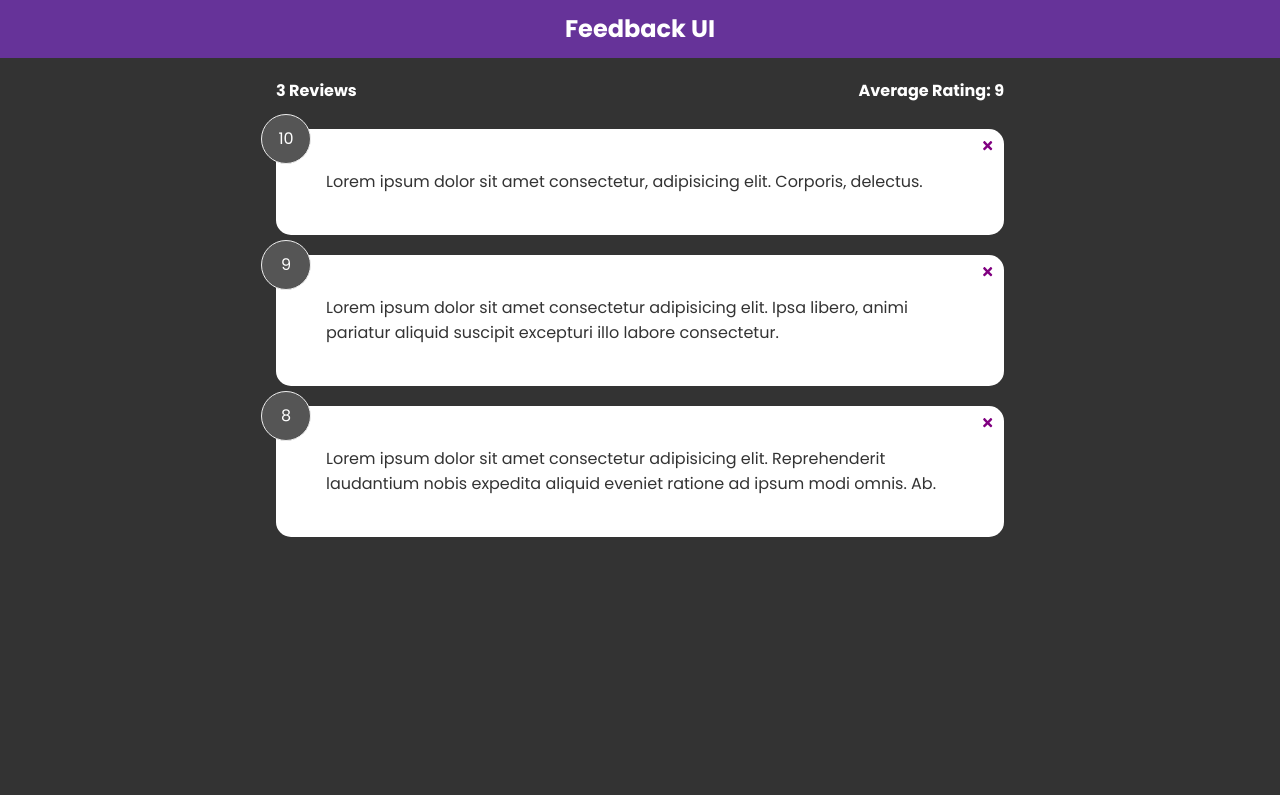
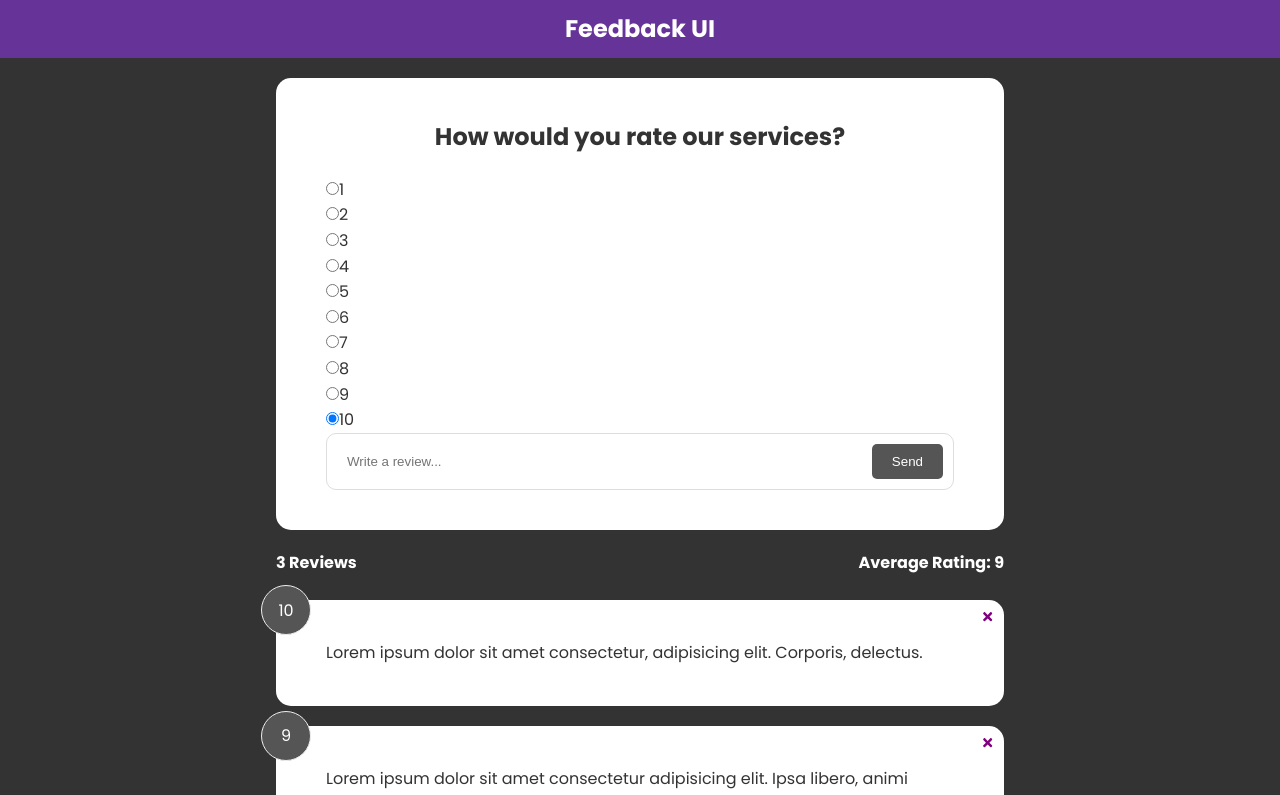
Before and after one commit to xuanhung1509/feedback-app-react, a React (Create React App) app: page / in a window 1280 px wide. Shown: the top 795 px of the page. Built offline with nearby package versions, Linux system fonts and the light colour scheme.

Commit message:
Create Feedback Form & some minor changes

```diff
--- a/src/App.js
+++ b/src/App.js
@@ -1,4 +1,5 @@
 import Header from './components/Header';
+import FeedbackForm from './components/FeedbackForm';
 import FeedbackStats from './components/FeedbackStats';
 import FeedbackList from './components/FeedbackList';
 import FeedbackData from './data/FeedbackData';
@@ -16,6 +17,7 @@ function App() {
     <>
       <Header />
       <main className='container'>
+        <FeedbackForm />
         <FeedbackStats feedback={feedback}/>
         <FeedbackList feedback={feedback} handleDelete={deleteFeedback}/>
       </main>
--- /dev/null
+++ b/src/components/FeedbackForm.jsx
@@ -0,0 +1,48 @@
+import { useState } from 'react';
+import RatingSelect from './RatingSelect';
+import Card from './shared/Card';
+import Button from './shared/Button';
+
+function FeedbackForm() {
+  const [text, setText] = useState('');
+  const [btnDisabled, setBtnDisabled] = useState(true);
+  const [message, setMessage] = useState('');
+
+  const handleTextChange = e => {
+    // The weird thing is that when we clear the input, the button still shows clickable, and when we start typing the 1st character, the message hasn't shown until we hit 2 characters.
+    // It seems that setText does not change the "text" right away so the {if} statement evaluate the previous value, not the current one.
+    // This is one way to fix it.
+
+    const currentValue = e.target.value;
+
+    setText(currentValue);
+
+    if (currentValue === '') {
+      setBtnDisabled(true);
+      setMessage(null);
+    } else if (currentValue !== '' && currentValue.trim().length < 10) {
+      setBtnDisabled(true);
+      setMessage('Text must be at least 10 characters.');
+    } else {
+      setBtnDisabled(false);
+      setMessage(null);
+    }
+
+  }
+
+  return (
+    <Card>
+      <form className='feedback-form'>
+        <h2>How would you rate our services?</h2>
+        <RatingSelect handleRatingSelect={(rating) => console.log(rating)}/>
+        <div className="input-group">
+          <input type="text" placeholder='Write a review...' onInput={handleTextChange} value={text}/>
+          <Button type='submit' version='secondary' isDisabled={btnDisabled}>Send</Button>
+        </div>
+        {message && <div className='message'>{message}</div>}
+      </form>
+    </Card>
+  )
+}
+
+export default FeedbackForm;
--- a/src/components/FeedbackStats.jsx
+++ b/src/components/FeedbackStats.jsx
@@ -11,7 +11,7 @@ function FeedbackStats({ feedback }) {
   return (
     <div className="feedback-stats">
       <h4>{feedback.length} Reviews</h4>
-      <h4>Average Rating: {average}</h4>
+      <h4>Average Rating: {isNaN(average) ? 0 : average}</h4>
     </div>
   )
 }
--- /dev/null
+++ b/src/components/RatingSelect.jsx
@@ -0,0 +1,58 @@
+import { useState } from 'react';
+
+function RatingSelect({ handleRatingSelect }) {
+  const [selected, setSelected] = useState(10);
+
+  const handleChange = (e) => {
+    const currentValue = +e.currentTarget.value;
+    setSelected(currentValue);
+    handleRatingSelect(currentValue);
+  }
+
+  return (
+    <ul className="rating">
+      <li>
+        <input type="radio" name="rating" id="num1" value='1' onChange={handleChange} checked={selected === 1} />
+        <label htmlFor="num1">1</label>
+      </li>
+      <li>
+        <input type="radio" name="rating" id="num2" value='2' onChange={handleChange} checked={selected === 2} />
+        <label htmlFor="num2">2</label>
+      </li>
+      <li>
+        <input type="radio" name="rating" id="num3" value='3' onChange={handleChange} checked={selected === 3} />
+        <label htmlFor="num3">3</label>
+      </li>
+      <li>
+        <input type="radio" name="rating" id="num4" value='4' onChange={handleChange} checked={selected === 4} />
+        <label htmlFor="num4">4</label>
+      </li>
+      <li>
+        <input type="radio" name="rating" id="num5" value='5' onChange={handleChange} checked={selected === 5} />
+        <label htmlFor="num5">5</label>
+      </li>
+      <li>
+        <input type="radio" name="rating" id="num6" value='6' onChange={handleChange} checked={selected === 6} />
+        <label htmlFor="num6">6</label>
+      </li>
+      <li>
+        <input type="radio" name="rating" id="num7" value='7' onChange={handleChange} checked={selected === 7} />
+        <label htmlFor="num7">7</label>
+      </li>
+      <li>
+        <input type="radio" name="rating" id="num8" value='8' onChange={handleChange} checked={selected === 8} />
+        <label htmlFor="num8">8</label>
+      </li>
+      <li>
+        <input type="radio" name="rating" id="num9" value='9' onChange={handleChange} checked={selected === 9} />
+        <label htmlFor="num9">9</label>
+      </li>
+      <li>
+        <input type="radio" name="rating" id="num10" value='10' onChange={handleChange} checked={selected === 10} />
+        <label htmlFor="num10">10</label>
+      </li>
+    </ul>
+  )
+}
+
+export default RatingSelect;
--- /dev/null
+++ b/src/components/shared/Button.jsx
@@ -0,0 +1,24 @@
+import PropTypes from 'prop-types';
+
+function Button({ children, version, type, isDisabled }) {
+  return (
+    <button type={type} className={`btn btn-${version}`} disabled={isDisabled}>
+      {children}
+    </button>
+  )
+}
+
+Button.defaultProps = {
+  version: 'primary',
+  type: 'button',
+  isDisabled: false,
+}
+
+Button.propTypes = {
+  children: PropTypes.node.isRequired,
+  version: PropTypes.string,
+  type: PropTypes.string,
+  isDisabled: PropTypes.bool,
+}
+
+export default Button;
--- a/src/index.css
+++ b/src/index.css
@@ -46,6 +46,33 @@ button:focus {
   color: #fff;
 }
 
+.btn {
+  cursor: pointer;
+  padding: 10px 20px;
+  border: none;
+  border-radius: 5px;
+}
+
+.btn-primary {
+  color: #fff;
+  background: #333;
+}
+
+.btn-secondary {
+  color: #fff;
+  background: rebeccapurple;
+}
+
+.btn:focus {
+  outline: none;
+}
+
+.btn:disabled {
+  cursor: auto;
+  background: #555;
+  color: #fff;
+}
+
 header {
   display: flex;
   align-items: center;
@@ -53,8 +80,36 @@ header {
   background: rebeccapurple;
   color: #fff;
   padding: 10px;
+  margin-bottom: 20px;
 }
 
+/* Feedback Form */
+.feedback-form h2 {
+  text-align: center;
+  margin-bottom: 20px;
+}
+
+.input-group {
+  display: flex;
+  justify-content: center;
+  align-items: center;
+  border: 1px solid #ddd;
+  border-radius: 10px;
+  padding: 10px;
+}
+
+.input-group input {
+  flex: 2;
+  padding: 10px;
+  border: none;
+  border-radius: 5px;
+}
+
+.input-group input:focus {
+  outline: none;
+}
+
+/* Feedback Stats */
 .feedback-stats {
   display: flex;
   justify-content: space-between;
@@ -62,6 +117,7 @@ header {
   margin: 20px 0 25px;
 }
 
+/* Feedback List */
 .feedback-list {
   display: flex;
   flex-direction: column;
```
